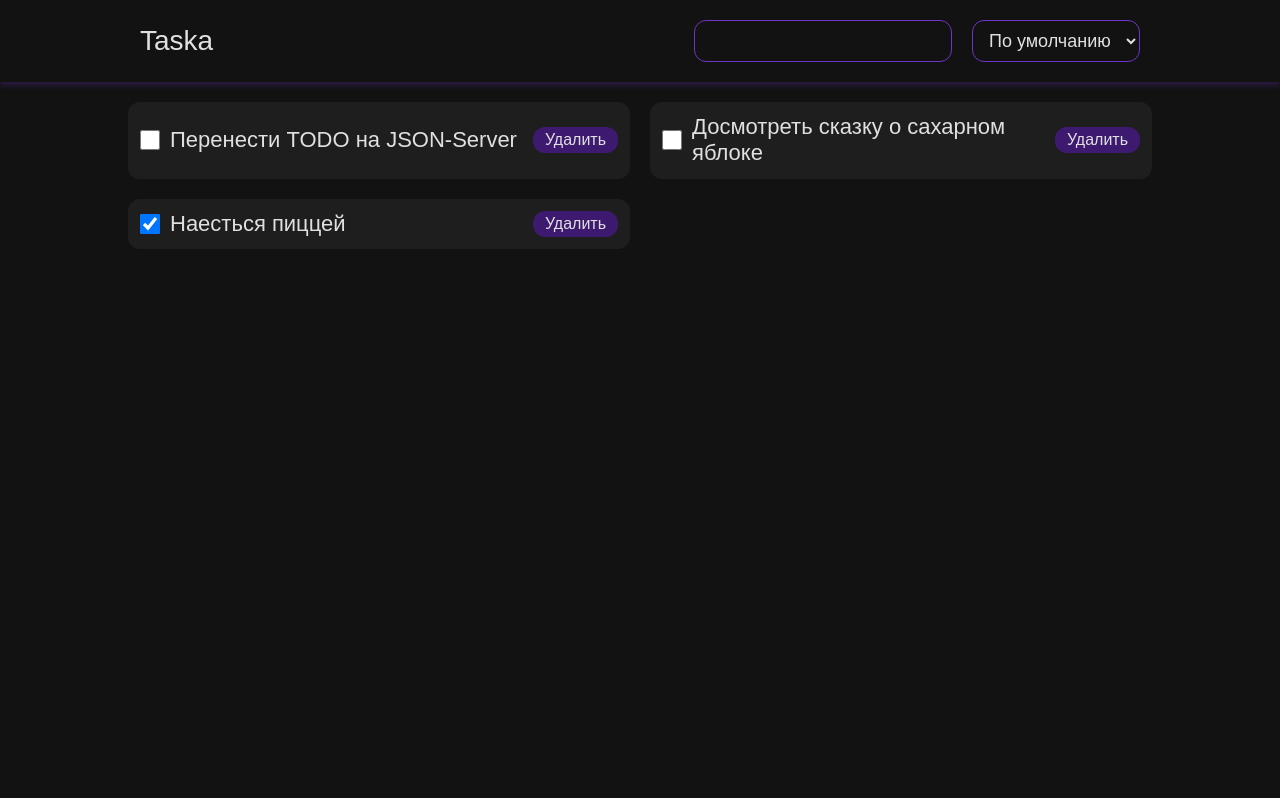
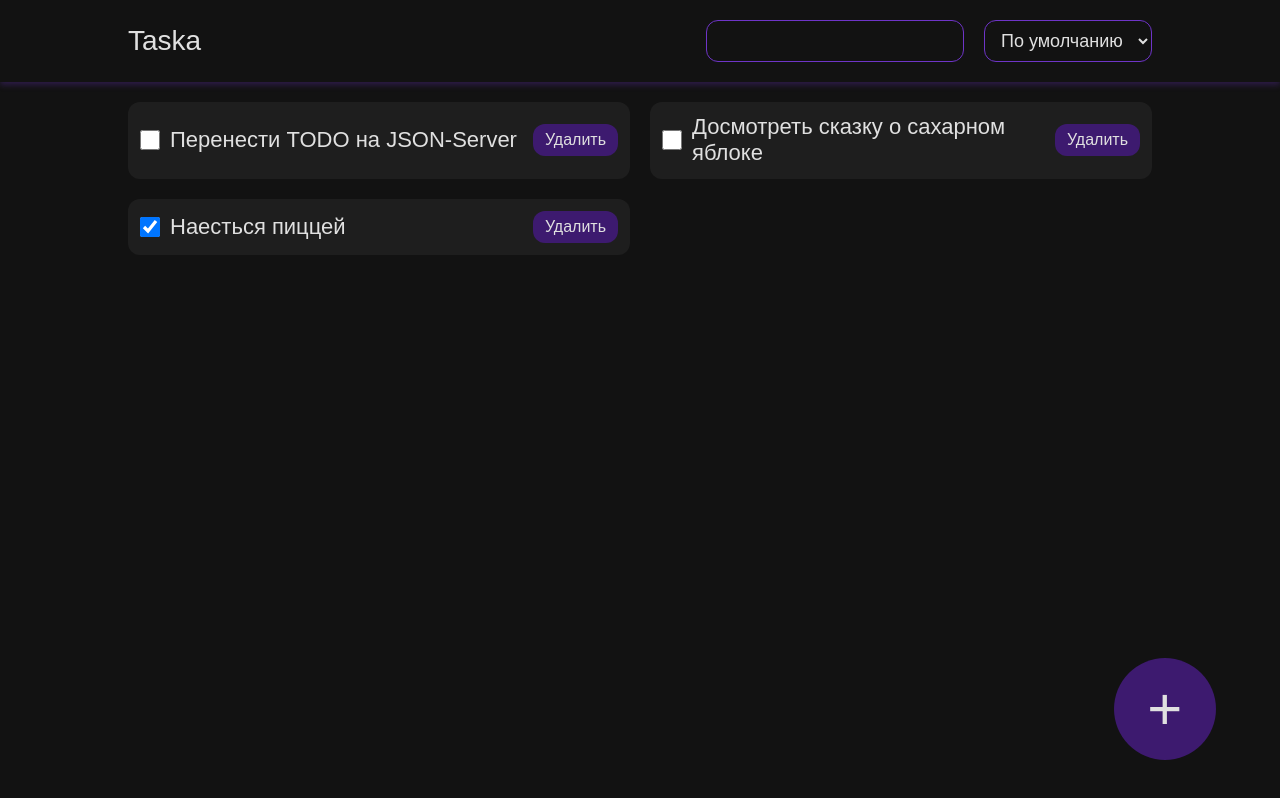
Before and after one commit to katsu-w/taska, a React (Vite) app: page / in a window 1280 px wide. Built offline with nearby package versions, Linux system fonts and the light colour scheme; data requests are answered from the project's data file.

Commit message:
create add task button + refactor styles + add media adaptations

```diff
--- a/src/components/Header/HeaderLayout/HeaderLayout.scss
+++ b/src/components/Header/HeaderLayout/HeaderLayout.scss
@@ -10,13 +10,19 @@
 	background-color: var(--color-background);
 	box-shadow: 0 3px 6px rgba(110, 52, 199, 0.3);
 
+	@include mobile {
+		padding-block: rem(10);
+	}
+
 	&__inner {
 		display: flex;
 		justify-content: space-between;
 		align-items: center;
 
-		@include laptop {
-			padding-inline: rem(12);
+		@include mobile {
+			flex-direction: column;
+			column-gap: rem(15);
+			align-items: flex-start;
 		}
 	}
 }
@@ -43,8 +49,18 @@
 		height: rem(42);
 		padding-inline: rem(12);
 
+		@include mobile-s {
+			padding-inline: rem(5);
+		}
+
 		&:focus {
 			box-shadow: 0 0 0 2px rgba(110, 52, 199, 0.5);
+		}
+	}
+
+	&__search {
+		@include mobile-s {
+			width: 100%;
 		}
 	}
 
--- a/src/components/TaskItem/TaskItem.scss
+++ b/src/components/TaskItem/TaskItem.scss
@@ -27,12 +27,7 @@
 	}
 
 	&__remove-btn {
-		background-color: var(--color-secondary);
-		color: var(--color-font);
 		font-size: rem(16);
-		padding-inline: rem(12);
-		border: none;
-		border-radius: rem(12);
-		outline: none;
+		padding: rem(8) rem(12);
 	}
 }
--- a/src/components/TaskList/TaskListLayout/TaskListLayout.scss
+++ b/src/components/TaskList/TaskListLayout/TaskListLayout.scss
@@ -10,4 +10,20 @@
 	@include mobile {
 		grid-template-columns: 1fr;
 	}
+
+	&__add-btn {
+		position: fixed;
+		right: 5%;
+		bottom: 5%;
+		width: 8%;
+		aspect-ratio: 1 / 1;
+		font-size: rem(60);
+		border-radius: 50%;
+
+		@include mobile {
+			width: 90%;
+			aspect-ratio: 1 / 0.15;
+			border-radius: rem(15);
+		}
+	}
 }
--- a/src/components/TaskList/TaskListLayout/TaskListLayout.tsx
+++ b/src/components/TaskList/TaskListLayout/TaskListLayout.tsx
@@ -25,6 +25,16 @@ export function TaskListLayout(props: ITaskListLayoutProps) {
 						return <TaskItem setTaskList={setTaskList} key={task.id} id={task.id} status={task.completed} title={task.title} />
 					})
 			}
+			{ isLoading ?
+				null
+				:
+				<button
+					className="btn tasklist__add-btn"
+					type="button"
+				>
+					+
+				</button>
+			}
 		</main>
 	);
 }
--- a/src/styles/_globals.scss
+++ b/src/styles/_globals.scss
@@ -8,4 +8,22 @@
 body {
 	font-size: rem(22);
 	margin-top: rem(82);
+
+	@include mobile-s {
+		font-size: rem(18);
+	}
 }
+
+option {
+	font-size: rem(16);
+}
+
+.btn {
+	background-color: var(--color-secondary);
+	color: var(--color-font);
+	border: none;
+	border-radius: rem(12);
+	outline: none;
+	line-height: 1;
+	white-space: nowrap;
+}
--- a/src/styles/_variables.scss
+++ b/src/styles/_variables.scss
@@ -13,7 +13,7 @@
 	--border: 1px solid var(--color-accent);
 
 	--container-width: #{rem(1110)};
-	--container-padding-x: #{rem(0)};
+	--container-padding-x: #{rem(15)};
 
 	--transition-duration: 0.2s;
 
```
